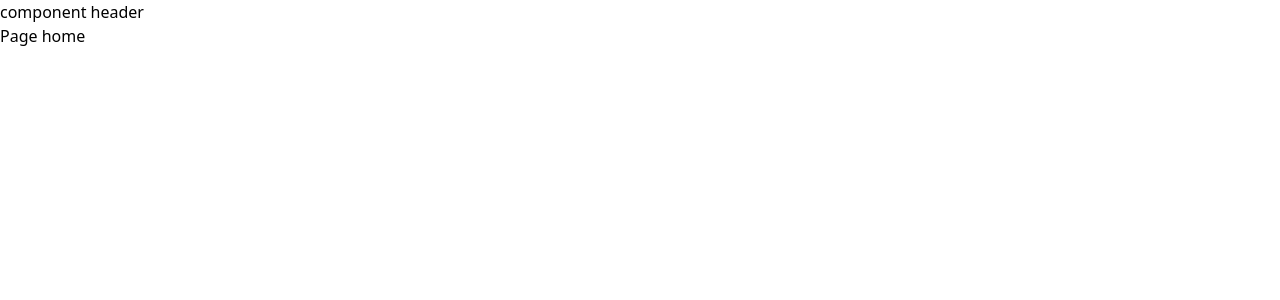
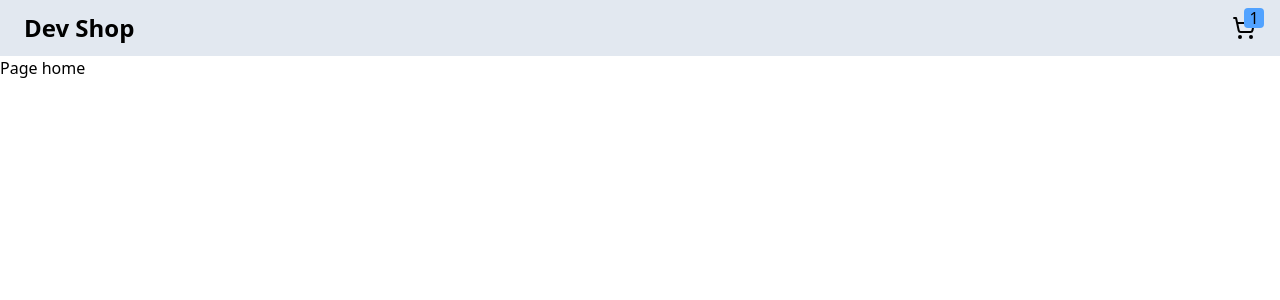
Before and after one commit to zReBolTz/carrinho-de-compras, a React (Vite) app: page / in a window 1280 px wide. Shown: the top 300 px of the page. Built offline with nearby package versions, Linux system fonts and the light colour scheme.

Commit message:
feat: finalizando componente header

```diff
--- a/package.json
+++ b/package.json
@@ -11,6 +11,7 @@
   },
   "dependencies": {
     "@tailwindcss/vite": "^4.0.6",
+    "lucide-react": "^0.475.0",
     "react": "^19.0.0",
     "react-dom": "^19.0.0",
     "react-router-dom": "^7.1.5",
--- a/src/components/header/index.tsx
+++ b/src/components/header/index.tsx
@@ -1,5 +1,23 @@
+import { ShoppingCart } from "lucide-react";
+import { Link } from "react-router-dom";
+
 const Header = () => {
-  return <div>component header</div>;
+  return (
+    <header className="w-full px-1  bg-slate-200">
+      <nav className="w-full max-w-7xl flex justify-between h-14 items-center px-5 mx-auto">
+        <Link to="/" className="font-bold text-2xl">
+          <p>Dev Shop</p>
+        </Link>
+
+        <Link to="/cart" className="relative">
+          <ShoppingCart />
+          <span className="bg-blue-400  w-5 h-5 rounded absolute flex justify-center items-center -top-2 -right-2">
+            1
+          </span>
+        </Link>
+      </nav>
+    </header>
+  );
 };
 
 export default Header;
```
Also changed, not shown: 1 other file (tests, documents, lock files or other folders).
